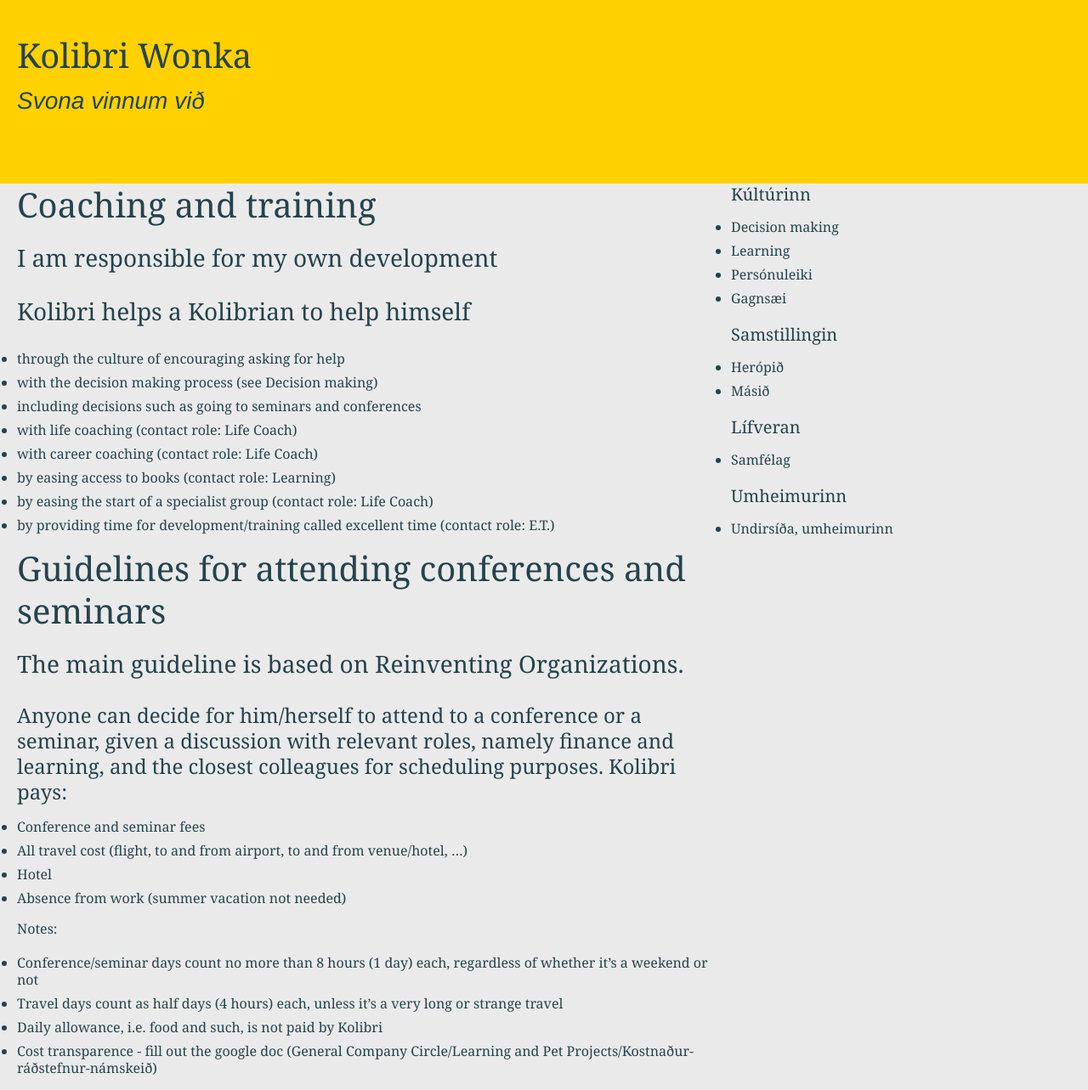
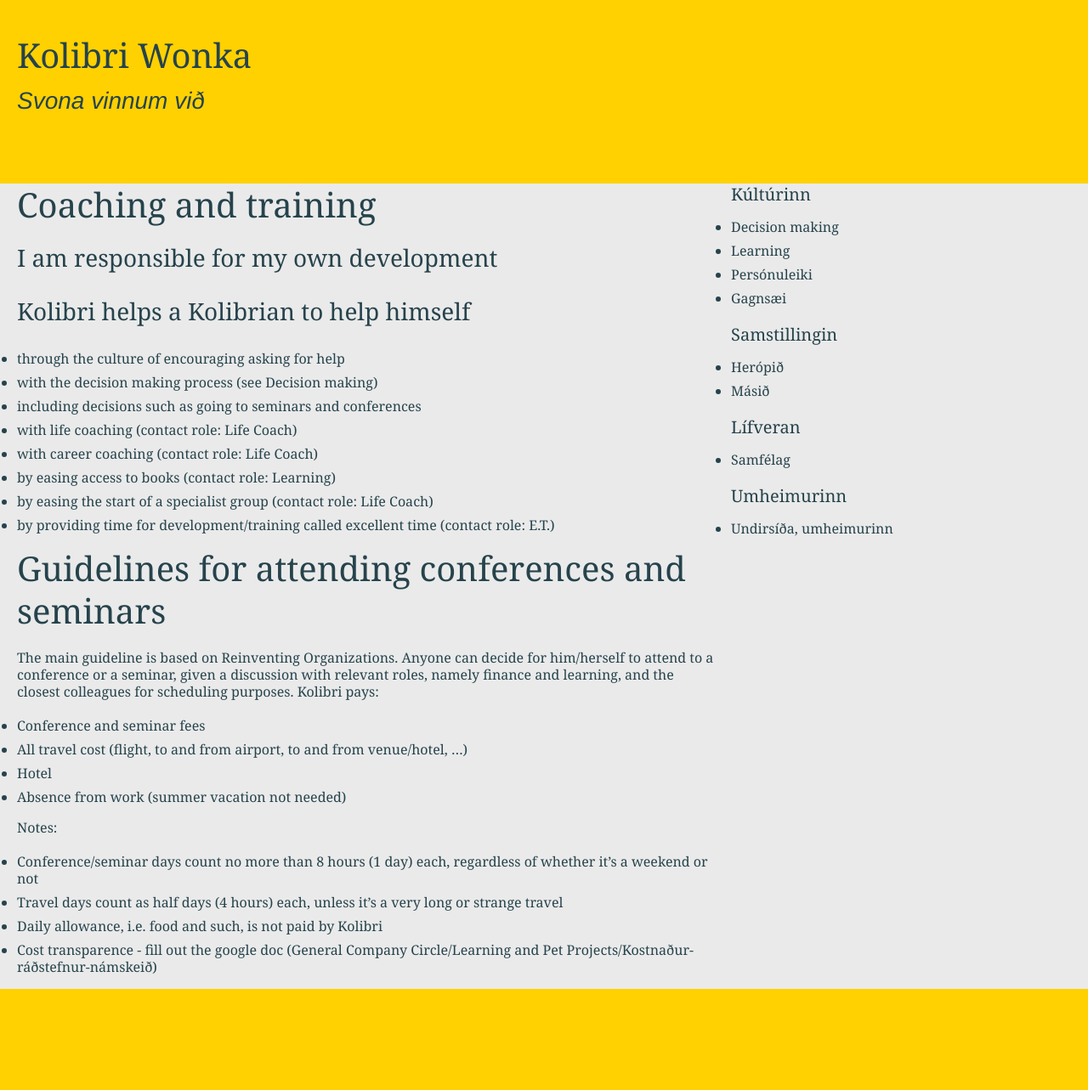
Before and after one commit to KolibriDev/wonka, a Jekyll site: the page built from _docs/kultur/learning.md, in a window 1280 px wide. Shown: the whole page at 85% size. Built offline with Jekyll 4.4.1, drawn with Linux system fonts in a browser that asks for light colours; Markdown is read by kramdown in place of the engine named in the settings; after the commit the page ends 1164 px from its top, so only the background shows below that.

```diff
--- a/_docs/kultur/learning.md
+++ b/_docs/kultur/learning.md
@@ -16,15 +16,15 @@ title: Learning
 
 
 # Guidelines for attending conferences and seminars
-## The main guideline is based on Reinventing Organizations.
-### Anyone can decide for him/herself to attend to a conference or a seminar, given a discussion with relevant roles, namely finance and learning, and the closest colleagues for scheduling purposes. Kolibri pays:
+The main guideline is based on Reinventing Organizations.
+Anyone can decide for him/herself to attend to a conference or a seminar, given a discussion with relevant roles, namely finance and learning, and the closest colleagues for scheduling purposes.
+Kolibri pays:
 * Conference and seminar fees
 * All travel cost (flight, to and from airport, to and from venue/hotel, ...)
 * Hotel
 * Absence from work (summer vacation not needed)
 
 Notes:
-
 * Conference/seminar days count no more than 8 hours (1 day) each, regardless of whether it's a weekend or not
 * Travel days count as half days (4 hours) each, unless it's a very long or strange travel
 * Daily allowance, i.e. food and such, is not paid by Kolibri
```
